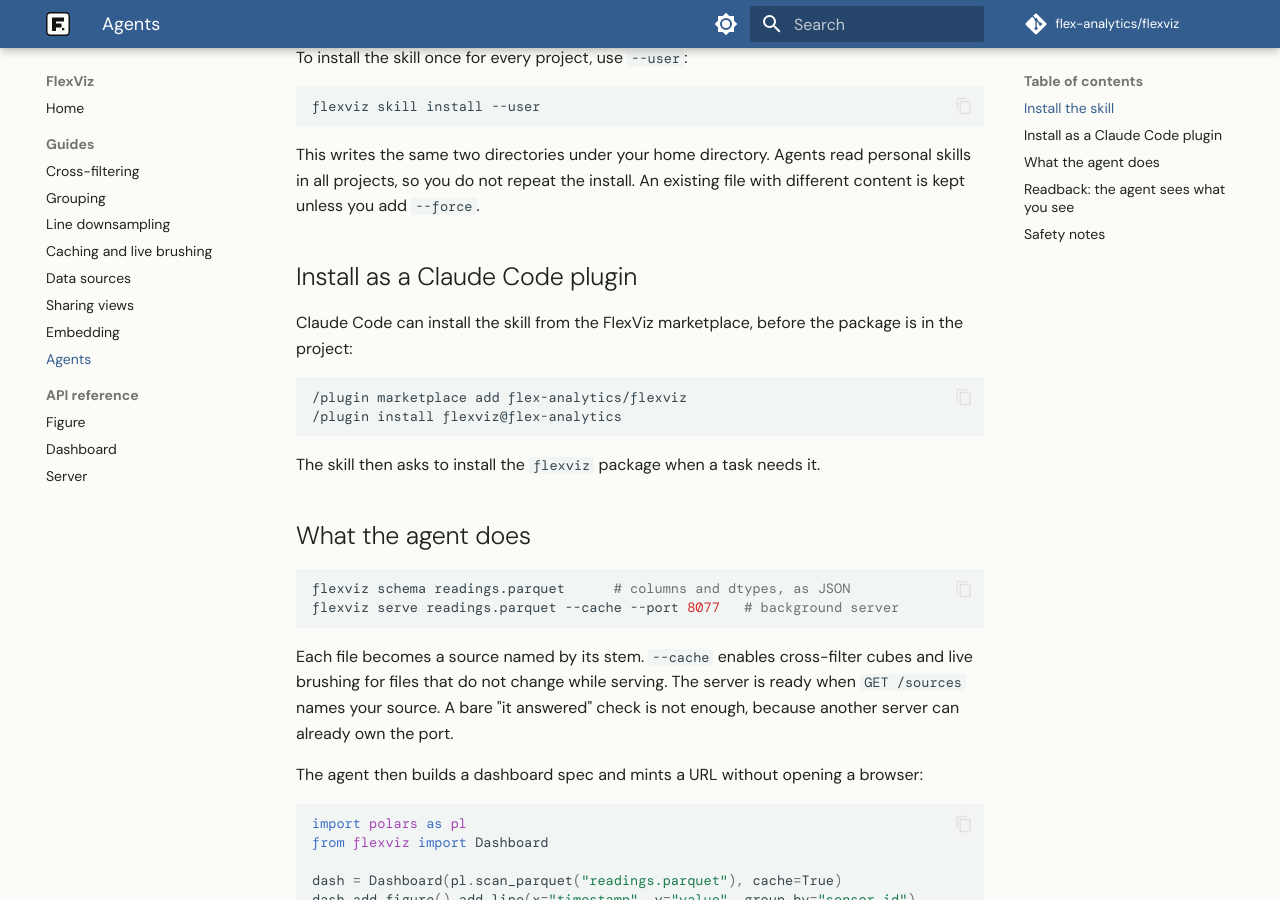
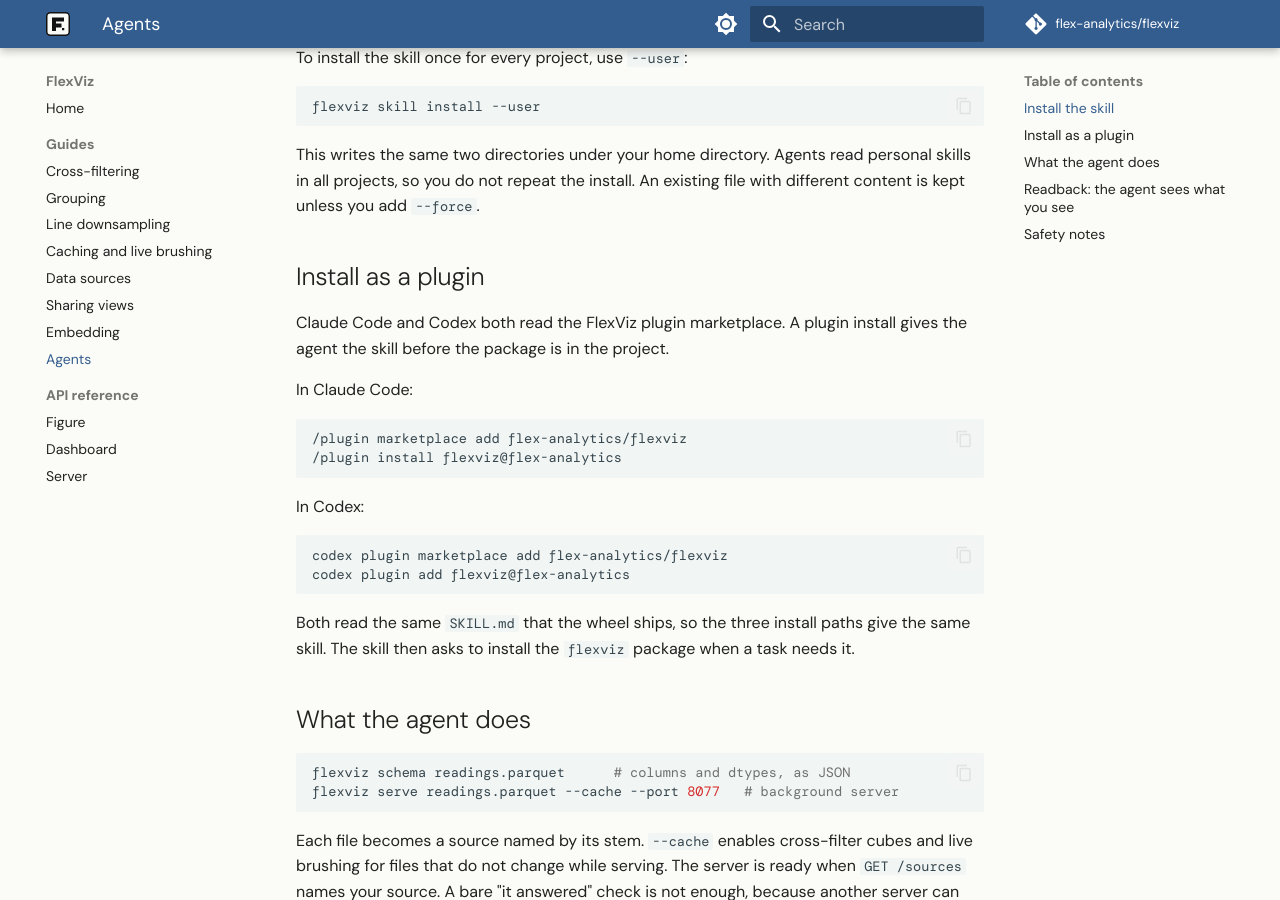
Before and after one commit to flex-analytics/flexviz, an MkDocs documentation site: the page built from docs/guides/ai-agents.md, in a window 1280 px wide and 900 px high, scrolled down 586 px. Built offline with MkDocs 1.6.1 and Material for MkDocs 9.7.7, drawn with Linux system fonts in a browser that asks for light colours; some web fonts are replaced; comment, search, counter and statistics services are not loaded.

Commit message:
feat(plugin): publish the skill through the Codex marketplace too

````diff
--- a/docs/guides/ai-agents.md
+++ b/docs/guides/ai-agents.md
@@ -33,17 +33,28 @@ This writes the same two directories under your home directory. Agents read
 personal skills in all projects, so you do not repeat the install. An
 existing file with different content is kept unless you add `--force`.
 
-## Install as a Claude Code plugin
+## Install as a plugin
 
-Claude Code can install the skill from the FlexViz marketplace, before the
-package is in the project:
+Claude Code and Codex both read the FlexViz plugin marketplace. A plugin
+install gives the agent the skill before the package is in the project.
+
+In Claude Code:
 
 ```
 /plugin marketplace add flex-analytics/flexviz
 /plugin install flexviz@flex-analytics
 ```
 
-The skill then asks to install the `flexviz` package when a task needs it.
+In Codex:
+
+```bash
+codex plugin marketplace add flex-analytics/flexviz
+codex plugin add flexviz@flex-analytics
+```
+
+Both read the same `SKILL.md` that the wheel ships, so the three install
+paths give the same skill. The skill then asks to install the `flexviz`
+package when a task needs it.
 
 ## What the agent does
 
````
Also changed, not shown: README.md (+7 -2 lines), docs/index.md (+7 -2 lines), 4 other files.
